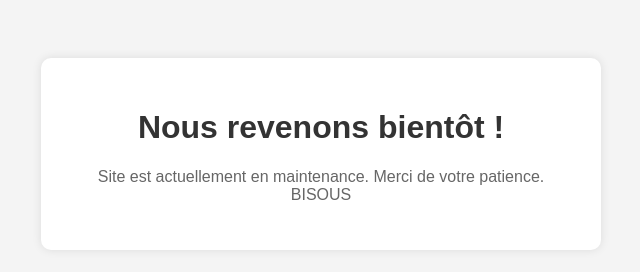
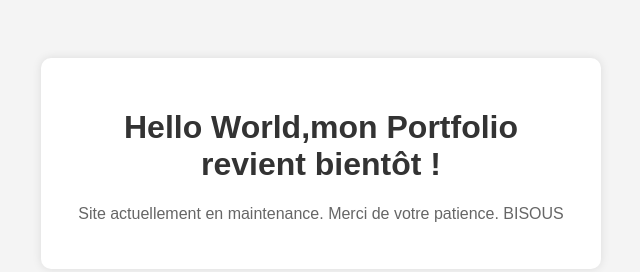
Before and after one commit to diarraaaa/Portfolio, a plain HTML site: page index.html in a window 1280 px wide. Shown: the whole page, without its empty margins (319-959 px from the left). Drawn offline with Linux system fonts and the light colour scheme.

Commit message:
Update index.html

```diff
--- a/index.html
+++ b/index.html
@@ -29,8 +29,8 @@
 </head>
 <body>
     <div class="container">
-        <h1>Nous revenons bientôt !</h1>
-        <p>Site est actuellement en maintenance. Merci de votre patience. BISOUS</p>
+        <h1> Hello World,mon Portfolio revient bientôt !</h1>
+        <p>Site actuellement en maintenance. Merci de votre patience. BISOUS</p>
     </div>
 </body>
 </html>
```
